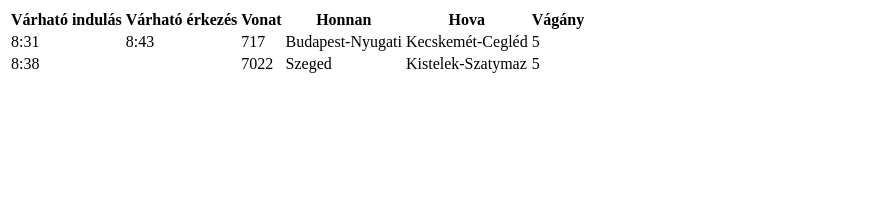
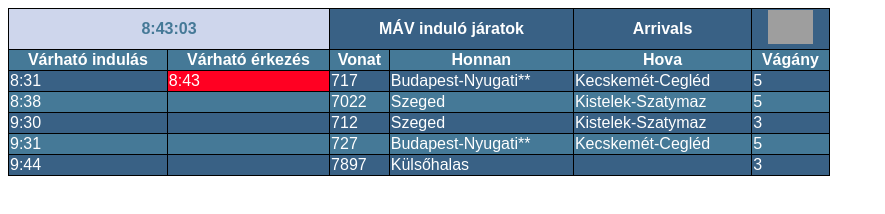
Before and after one commit to david-mezei/2025_01_30_MAV_indulo_jaratok, a plain HTML site: page indulo_vonatok.html in a window 1280 px wide. Shown: the whole page, without its empty margins (0-885 px from the left). Drawn offline with Linux system fonts and the light colour scheme; grey boxes are pictures that could not be loaded.

Commit message:
Induló vonatok folytatás 🚆

```diff
--- a/indulo_vonatok.html
+++ b/indulo_vonatok.html
@@ -4,10 +4,17 @@
     <meta charset="UTF-8">
     <meta name="viewport" content="width=device-width, initial-scale=1.0">
     <title>Induló vonatok</title>
+    <link rel="stylesheet" href="style_indulo.css">
 </head>
 <body>
     <table>
         <thead>
+            <tr>
+                <th colspan="2" id="ora">8:43:03</th>
+                <th colspan="2">MÁV induló járatok</th>
+                <th>Arrivals</th>
+                <th><img src="https://juhasz-szabolcs.github.io/2025_01_30_MAV_indulo_jaratok/mav.png" alt="MÁV logo" width="45px"></th>
+            </tr>
             <tr>
                 <th>Várható indulás</th>
                 <th>Várható érkezés</th>
@@ -18,11 +25,11 @@
             </tr>
         </thead>
         <tbody>
-            <tr>
+            <tr class="paratlan-sor">
                 <td>8:31</td>
-                <td>8:43</td>
+                <td id="keses">8:43</td>
                 <td>717</td>
-                <td>Budapest-Nyugati</td>
+                <td>Budapest-Nyugati**</td>
                 <td>Kecskemét-Cegléd</td>
                 <td>5</td>
             </tr>
@@ -34,21 +41,29 @@
                 <td>Kistelek-Szatymaz</td>
                 <td>5</td>
             </tr>
-            <tr>
+            <tr class="paratlan-sor">
+                <td>9:30</td>
                 <td></td>
-                <td></td>
-                <td></td>
-                <td></td>
-                <td></td>
-                <td></td>
+                <td>712</td>
+                <td>Szeged</td>
+                <td>Kistelek-Szatymaz</td>
+                <td>3</td>
             </tr>
             <tr>
+                <td class="paratlan-sor">9:31</td>
                 <td></td>
+                <td>727</td>
+                <td>Budapest-Nyugati**</td>
+                <td>Kecskemét-Cegléd</td>
+                <td>5</td>
+            </tr>
+            <tr>
+                <td>9:44</td>
                 <td></td>
+                <td>7897</td>
+                <td>Külsőhalas</td>
                 <td></td>
-                <td></td>
-                <td></td>
-                <td></td>
+                <td>3</td>
             </tr>
         </tbody>
     </table>
--- /dev/null
+++ b/style_indulo.css
@@ -0,0 +1,25 @@
+table {
+    width: 65%;
+    background-color: rgb(57, 97, 133);/*háttérszín*/
+    color: rgb(255, 255, 255); /*betűszín*/
+    font-family: 'Arial'; /*betűtípus*/;
+}
+tr:nth-child(even) {
+    background-color: rgb(69, 121, 151);
+  }
+  table {
+    border-collapse: collapse;  border-spacing: 0;
+  }
+
+  table, tr, th, td {
+    border: 1px solid black;
+    border-collapse: collapse;
+}
+
+#keses {
+    background-color: #ff0022;
+}
+#ora {
+    background-color: #ced6ec;
+    color: rgb(69, 121, 151)
+}
```
